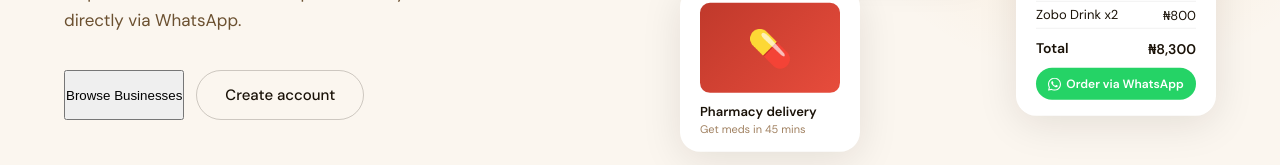
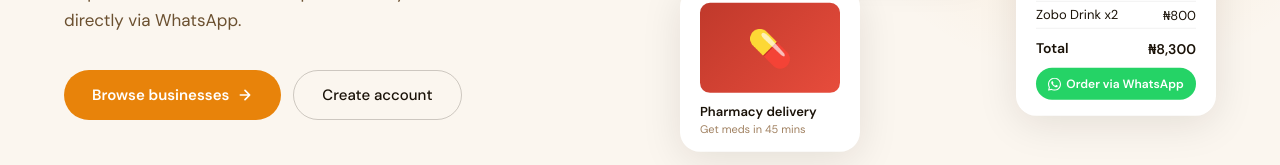
Before and after one commit to MahmudM8/Yora, a website: page index.html in a window 1280 px wide. Shown: the part 498-663 px from the top of the page. Drawn offline with nearby package versions, Linux system fonts and the light colour scheme; no server answers.

Commit message:
Update index.html

```diff
--- a/index.html
+++ b/index.html
@@ -214,9 +214,10 @@
     <h1 class="hero-title">Your city,<br><em>delivered</em><br>to your door.</h1>
     <p class="hero-sub">Order from local restaurants, pharmacies, and dispatch services — all in one place. Send your order directly via WhatsApp.</p>
     <div class="hero-actions">
-       <button onclick="document.getElementById('browse-category').scrollIntoView({behavior: 'smooth'})">
-         Browse Businesses
-        </button>
+      <a href="restaurants.html" class="btn-primary">
+        Browse businesses
+        <svg width="16" height="16" viewBox="0 0 24 24" fill="none" stroke="currentColor" stroke-width="2.5" stroke-linecap="round" stroke-linejoin="round"><path d="M5 12h14M12 5l7 7-7 7"/></svg>
+      </a>
       <a href="signup.html" class="btn-secondary">Create account</a>
     </div>
     <div class="hero-stats">
```
